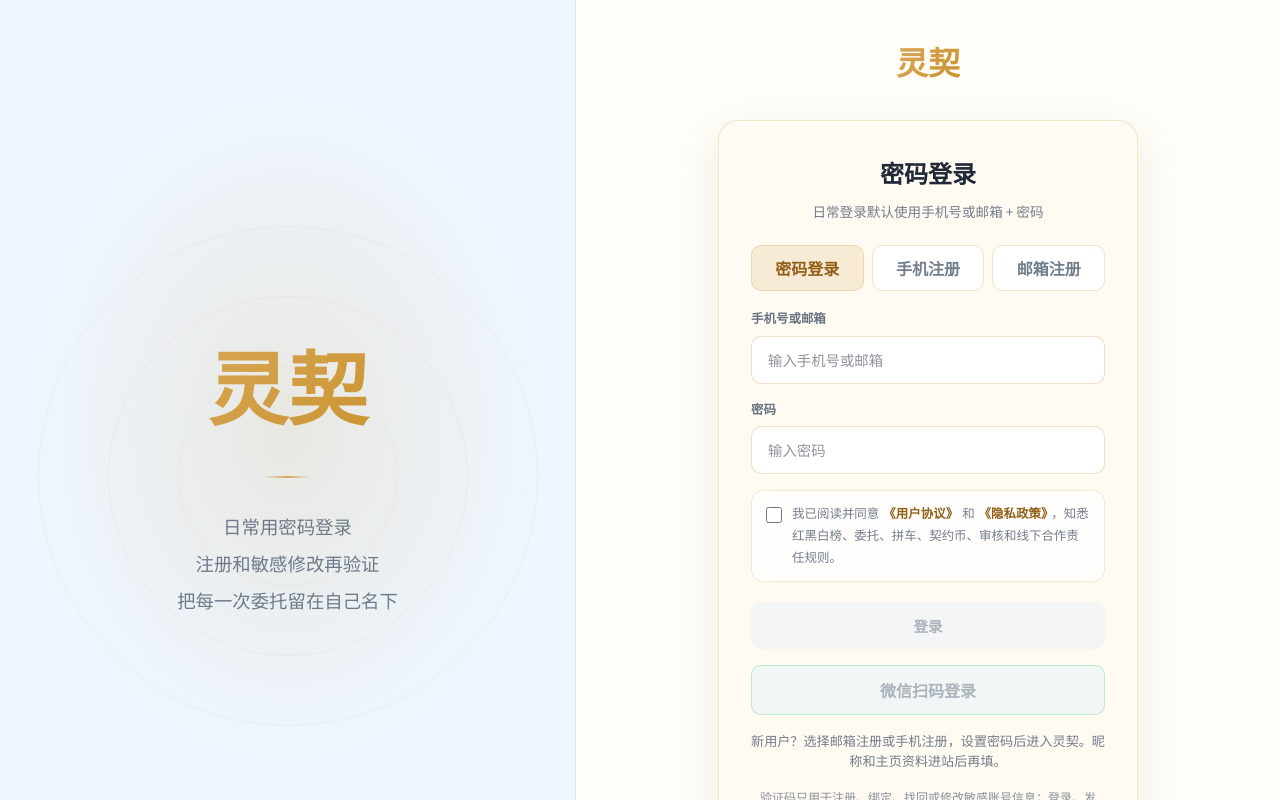
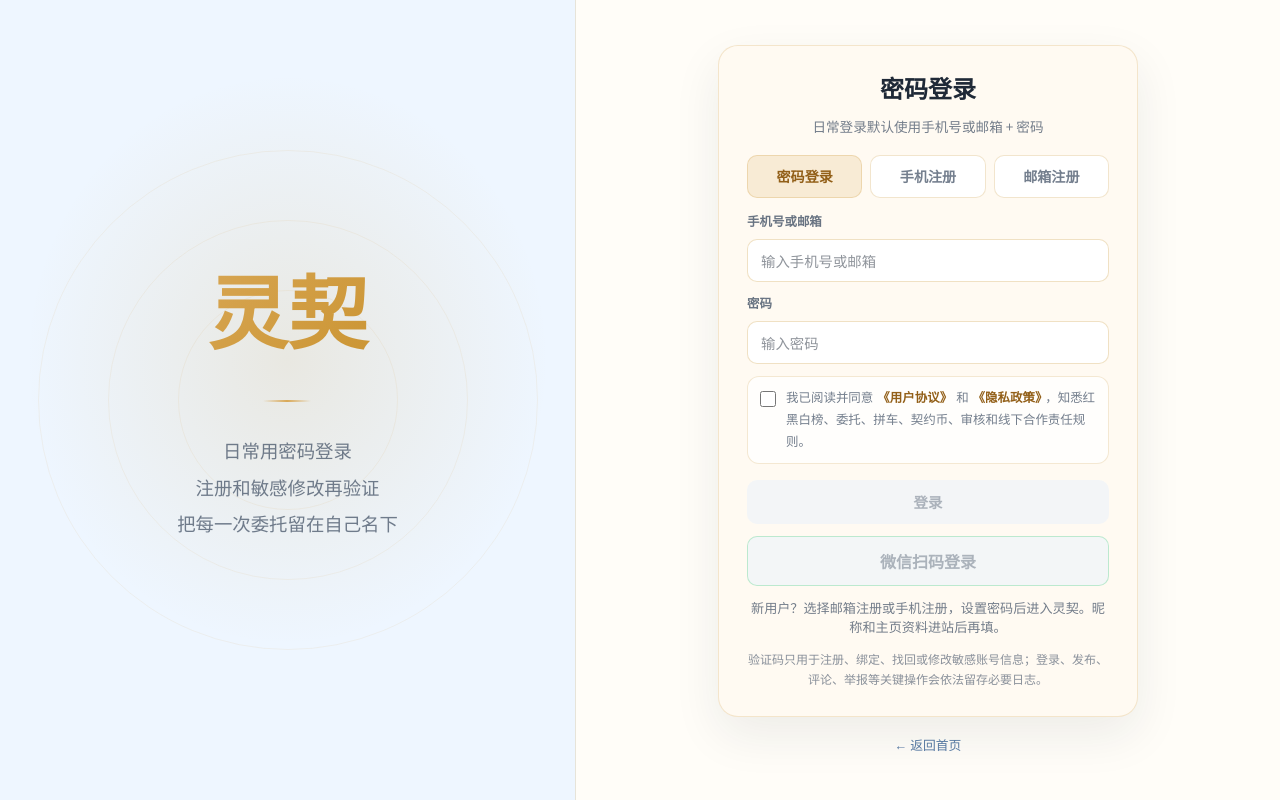
Before and after one commit to ToTheDeepSpace/LingQi, a React (Vite) app: page /login in a window 1280 px wide. Shown: the top 800 px of the page. Built offline with nearby package versions, Linux system fonts and the light colour scheme.

Commit message:
fix: compact LingQi auth page

```diff
--- a/src/App.tsx
+++ b/src/App.tsx
@@ -43,6 +43,7 @@ const ICP_RECORD_NO = '冀ICP备2026019163号-1';
 function AppLayout() {
   const { pathname } = useLocation();
   const showNavbar = pathname !== '/login' && pathname !== '/rankings/new' && pathname !== '/commissions/new' && pathname !== '/carpools/new';
+  const showFooter = pathname !== '/login';
 
   return (
     <>
@@ -81,7 +82,7 @@ function AppLayout() {
           <Route path="/business-license" element={<BusinessLicense />} />
         </Routes>
       </Suspense>
-      <SiteFooter />
+      {showFooter && <SiteFooter />}
     </>
   );
 }
--- a/src/pages/Login.tsx
+++ b/src/pages/Login.tsx
@@ -11,9 +11,9 @@ const MUTED = 'rgba(71,85,105,0.76)';
 
 const inputStyle: React.CSSProperties = {
   width: '100%',
-  padding: '12px 16px',
-  borderRadius: 10,
-  fontSize: '0.9rem',
+  padding: 'var(--lq-input-padding, 12px 16px)',
+  borderRadius: 'var(--lq-control-radius, 10px)',
+  fontSize: 'var(--lq-input-font-size, 0.9rem)',
   border: '1px solid rgba(201,146,46,0.28)',
   outline: 'none',
   backgroundColor: '#fff',
@@ -296,7 +296,7 @@ export default function Login() {
   };
 
   return (
-    <div style={{ minHeight: '100vh', display: 'flex', backgroundColor: C, color: INK }}>
+    <div className="login-page" style={{ minHeight: '100vh', display: 'flex', backgroundColor: C, color: INK }}>
       <div style={{
         display: 'none',
         width: '45%',
@@ -323,20 +323,20 @@ export default function Login() {
         </div>
       </div>
 
-      <div style={{ flex: 1, display: 'flex', alignItems: 'center', justifyContent: 'center', padding: '40px 20px' }}>
-        <div style={{ width: '100%', maxWidth: 420 }}>
-          <div style={{ textAlign: 'center', marginBottom: 32 }}>
+      <div className="login-main" style={{ flex: 1, display: 'flex', alignItems: 'center', justifyContent: 'center', padding: 'var(--lq-login-main-padding, 40px 20px)' }}>
+        <div className="login-shell" style={{ width: '100%', maxWidth: 420 }}>
+          <div className="login-logo" style={{ textAlign: 'center', marginBottom: 'var(--lq-logo-margin, 32px)' }}>
             <Link to="/" style={{ textDecoration: 'none', fontFamily: 'var(--font-serif)', fontWeight: 900, fontSize: '2rem', background: `linear-gradient(135deg, ${GOLD} 0%, #c9922e 100%)`, WebkitBackgroundClip: 'text', WebkitTextFillColor: 'transparent' }}>
               灵契
             </Link>
           </div>
 
-          <div style={{ backgroundColor: '#fffaf2', border: '1px solid rgba(201,146,46,0.2)', borderRadius: 20, padding: '36px 32px', boxShadow: '0 18px 48px rgba(31,41,55,0.08)' }}>
-            <div style={{ textAlign: 'center', marginBottom: 24 }}>
+          <div className={`login-card ${mode !== 'password' ? 'register-card' : ''}`} style={{ backgroundColor: '#fffaf2', border: '1px solid rgba(201,146,46,0.2)', borderRadius: 'var(--lq-card-radius, 20px)', padding: 'var(--lq-card-padding, 36px 32px)', boxShadow: '0 18px 48px rgba(31,41,55,0.08)' }}>
+            <div className="login-header" style={{ textAlign: 'center', marginBottom: 'var(--lq-header-margin, 24px)' }}>
               <h1 style={{ fontFamily: 'var(--font-serif)', fontWeight: 900, fontSize: '1.5rem', marginBottom: 8, color: INK }}>
                 {mode === 'sms' ? '手机注册' : mode === 'email' ? '邮箱注册' : '密码登录'}
               </h1>
-              <p style={{ fontSize: '0.85rem', color: MUTED }}>
+              <p className="login-subtitle" style={{ fontSize: '0.85rem', color: MUTED }}>
                 {mode === 'sms'
                   ? '输入手机号后会自动发送验证码，注册时设置密码'
                   : mode === 'email'
@@ -345,17 +345,17 @@ export default function Login() {
               </p>
             </div>
 
-            <div style={{ display: 'grid', gridTemplateColumns: '1fr 1fr 1fr', gap: 8, marginBottom: 18 }}>
+            <div className="login-tabs" style={{ display: 'grid', gridTemplateColumns: '1fr 1fr 1fr', gap: 'var(--lq-tab-gap, 8px)', marginBottom: 'var(--lq-tabs-margin, 18px)' }}>
               <button type="button" onClick={() => { setMode('password'); setError(''); }} style={{
-                border: '1px solid rgba(201,146,46,0.24)', borderRadius: 10, padding: '10px 12px',
+                border: '1px solid rgba(201,146,46,0.24)', borderRadius: 'var(--lq-control-radius, 10px)', padding: 'var(--lq-tab-padding, 10px 12px)', fontSize: 'var(--lq-tab-font-size, 0.88rem)',
                 background: mode === 'password' ? 'rgba(217,168,87,0.18)' : '#fff', color: mode === 'password' ? '#925f18' : MUTED, fontWeight: 800, cursor: 'pointer',
               }}>密码登录</button>
               <button type="button" onClick={() => { setMode('sms'); setError(''); }} style={{
-                border: '1px solid rgba(201,146,46,0.24)', borderRadius: 10, padding: '10px 12px',
+                border: '1px solid rgba(201,146,46,0.24)', borderRadius: 'var(--lq-control-radius, 10px)', padding: 'var(--lq-tab-padding, 10px 12px)', fontSize: 'var(--lq-tab-font-size, 0.88rem)',
                 background: mode === 'sms' ? 'rgba(217,168,87,0.18)' : '#fff', color: mode === 'sms' ? '#925f18' : MUTED, fontWeight: 800, cursor: 'pointer',
               }}>手机注册</button>
               <button type="button" onClick={() => { setMode('email'); setError(''); }} style={{
-                border: '1px solid rgba(201,146,46,0.24)', borderRadius: 10, padding: '10px 12px',
+                border: '1px solid rgba(201,146,46,0.24)', borderRadius: 'var(--lq-control-radius, 10px)', padding: 'var(--lq-tab-padding, 10px 12px)', fontSize: 'var(--lq-tab-font-size, 0.88rem)',
                 background: mode === 'email' ? 'rgba(217,168,87,0.18)' : '#fff', color: mode === 'email' ? '#925f18' : MUTED, fontWeight: 800, cursor: 'pointer',
               }}>邮箱注册</button>
             </div>
@@ -366,9 +366,9 @@ export default function Login() {
               </div>
             )}
 
-            <form onSubmit={handleSubmit} style={{ display: 'flex', flexDirection: 'column', gap: 16 }}>
+            <form className="login-form" onSubmit={handleSubmit} style={{ display: 'flex', flexDirection: 'column', gap: 'var(--lq-form-gap, 16px)' }}>
               {error && (
-                <div style={{ padding: '12px 16px', backgroundColor: error.includes('已发送') ? 'rgba(240,253,244,0.92)' : 'rgba(254,242,242,0.92)', border: `1px solid ${error.includes('已发送') ? 'rgba(34,197,94,0.24)' : 'rgba(220,38,38,0.24)'}`, borderRadius: 10, fontSize: '0.85rem', color: error.includes('已发送') ? '#15803d' : '#b91c1c' }}>
+                <div className="login-message" style={{ padding: 'var(--lq-message-padding, 12px 16px)', backgroundColor: error.includes('已发送') ? 'rgba(240,253,244,0.92)' : 'rgba(254,242,242,0.92)', border: `1px solid ${error.includes('已发送') ? 'rgba(34,197,94,0.24)' : 'rgba(220,38,38,0.24)'}`, borderRadius: 'var(--lq-control-radius, 10px)', fontSize: '0.85rem', color: error.includes('已发送') ? '#15803d' : '#b91c1c' }}>
                   {error}
                 </div>
               )}
@@ -408,7 +408,7 @@ export default function Login() {
                     onPasswordChange={setRegisterPassword}
                     onConfirmChange={setRegisterPasswordConfirm}
                   />
-                  <p style={{ margin: 0, color: 'rgba(71,85,105,0.64)', fontSize: '0.76rem', lineHeight: 1.65 }}>
+                  <p className="register-footnote" style={{ margin: 0, color: 'rgba(71,85,105,0.64)', fontSize: '0.76rem', lineHeight: 1.65 }}>
                     昵称、头像、常用城市进站后再设置。昵称只是公开展示名，不是登录账号；登录账号是手机号或邮箱。
                   </p>
                 </>
@@ -447,7 +447,7 @@ export default function Login() {
                     onPasswordChange={setRegisterPassword}
                     onConfirmChange={setRegisterPasswordConfirm}
                   />
-                  <p style={{ margin: 0, color: 'rgba(71,85,105,0.64)', fontSize: '0.76rem', lineHeight: 1.65 }}>
+                  <p className="register-footnote" style={{ margin: 0, color: 'rgba(71,85,105,0.64)', fontSize: '0.76rem', lineHeight: 1.65 }}>
                     邮箱可先作为基础身份使用；昵称、头像、常用城市进站后再设置。昵称不是登录账号，登录账号是手机号或邮箱。
                   </p>
                 </>
@@ -464,12 +464,12 @@ export default function Login() {
                 </>
               )}
 
-              <label style={{
+              <label className="terms-check" style={{
                 display: 'flex',
                 alignItems: 'flex-start',
                 gap: 10,
-                padding: '12px 14px',
-                borderRadius: 12,
+                padding: 'var(--lq-terms-padding, 12px 14px)',
+                borderRadius: 'var(--lq-control-radius, 12px)',
                 border: '1px solid rgba(201,146,46,0.2)',
                 background: 'rgba(255,255,255,0.72)',
                 color: MUTED,
@@ -487,23 +487,25 @@ export default function Login() {
                   <Link to="/terms" target="_blank" style={{ color: '#925f18', fontWeight: 850, textDecoration: 'none', margin: '0 4px' }}>《用户协议》</Link>
                   和
                   <Link to="/privacy" target="_blank" style={{ color: '#925f18', fontWeight: 850, textDecoration: 'none', margin: '0 4px' }}>《隐私政策》</Link>
-                  ，知悉红黑白榜、委托、拼车、契约币、审核和线下合作责任规则。
+                  <span className="terms-extra">，知悉红黑白榜、委托、拼车、契约币、审核和线下合作责任规则。</span>
                 </span>
               </label>
 
               <button type="submit" disabled={loading || !acceptedTerms}
                 style={{
-                  marginTop: 4, padding: '13px', borderRadius: 10, border: 'none', cursor: loading || !acceptedTerms ? 'not-allowed' : 'pointer',
+                  marginTop: 4, padding: 'var(--lq-primary-padding, 13px)', borderRadius: 'var(--lq-control-radius, 10px)', border: 'none', cursor: loading || !acceptedTerms ? 'not-allowed' : 'pointer',
                   background: loading || !acceptedTerms ? 'rgba(241,245,249,0.86)' : `linear-gradient(135deg, ${GOLD} 0%, #c9922e 100%)`,
                   color: loading || !acceptedTerms ? 'rgba(71,85,105,0.42)' : INK, fontWeight: 800, fontSize: '0.9rem',
                 }}>
                 {loading ? '处理中...' : mode === 'password' ? '登录' : '注册并进入灵契'}
               </button>
 
-              <button type="button" onClick={startWechatLogin} disabled={loading || !acceptedTerms}
-                style={{ padding: '12px', borderRadius: 10, border: '1px solid rgba(34,197,94,0.26)', background: loading || !acceptedTerms ? 'rgba(241,245,249,0.86)' : '#f0fdf4', color: loading || !acceptedTerms ? 'rgba(71,85,105,0.42)' : '#166534', fontWeight: 850, cursor: loading || !acceptedTerms ? 'not-allowed' : 'pointer' }}>
-                微信扫码登录
-              </button>
+              {mode === 'password' && (
+                <button type="button" onClick={startWechatLogin} disabled={loading || !acceptedTerms}
+                  style={{ padding: '12px', borderRadius: 10, border: '1px solid rgba(34,197,94,0.26)', background: loading || !acceptedTerms ? 'rgba(241,245,249,0.86)' : '#f0fdf4', color: loading || !acceptedTerms ? 'rgba(71,85,105,0.42)' : '#166534', fontWeight: 850, cursor: loading || !acceptedTerms ? 'not-allowed' : 'pointer' }}>
+                  微信扫码登录
+                </button>
+              )}
 
               {mode === 'password' && (
                 <p style={{ fontSize: '0.82rem', color: MUTED, textAlign: 'center' }}>
@@ -511,13 +513,13 @@ export default function Login() {
                 </p>
               )}
 
-              <p style={{ fontSize: '0.75rem', color: 'rgba(71,85,105,0.64)', textAlign: 'center', lineHeight: 1.7 }}>
+              <p className="auth-note" style={{ fontSize: '0.75rem', color: 'rgba(71,85,105,0.64)', textAlign: 'center', lineHeight: 1.7 }}>
                 验证码只用于注册、绑定、找回或修改敏感账号信息；登录、发布、评论、举报等关键操作会依法留存必要日志。
               </p>
             </form>
           </div>
 
-          <div style={{ textAlign: 'center', marginTop: 24 }}>
+          <div className="login-back" style={{ textAlign: 'center', marginTop: 24 }}>
             <Link to="/" style={{ fontSize: '0.8rem', color: 'rgba(39,83,137,0.78)', textDecoration: 'none' }}
               onMouseEnter={e => (e.currentTarget.style.color = GOLD)}
               onMouseLeave={e => (e.currentTarget.style.color = 'rgba(39,83,137,0.78)')}>
@@ -530,6 +532,69 @@ export default function Login() {
       <style>{`
         @media (min-width: 1024px) {
           .lg-flex { display: flex !important; }
+        }
+        @media (min-width: 1024px) and (max-height: 800px) {
+          .login-page {
+            --lq-login-main-padding: 24px 20px;
+            --lq-logo-margin: 18px;
+            --lq-card-padding: 26px 28px;
+            --lq-header-margin: 18px;
+            --lq-tabs-margin: 14px;
+            --lq-form-gap: 12px;
+            --lq-input-padding: 10px 13px;
+            --lq-terms-padding: 10px 12px;
+            --lq-primary-padding: 11px;
+          }
+          .login-logo { display: none !important; }
+          .login-back { margin-top: 14px !important; }
+        }
+        @media (max-width: 640px) {
+          .login-page {
+            --lq-login-main-padding: 10px 12px;
+            --lq-logo-margin: 8px;
+            --lq-card-padding: 14px;
+            --lq-card-radius: 14px;
+            --lq-control-radius: 8px;
+            --lq-input-padding: 9px 10px;
+            --lq-input-font-size: 0.84rem;
+            --lq-header-margin: 10px;
+            --lq-tabs-margin: 10px;
+            --lq-tab-gap: 6px;
+            --lq-tab-padding: 8px 6px;
+            --lq-tab-font-size: 0.78rem;
+            --lq-form-gap: 9px;
+            --lq-message-padding: 8px 10px;
+            --lq-terms-padding: 8px 10px;
+            --lq-primary-padding: 10px;
+            --lq-password-gap: 8px;
+          }
+          .login-main { align-items: flex-start !important; }
+          .login-logo a { font-size: 1.5rem !important; }
+          .login-header h1 { font-size: 1.15rem !important; margin-bottom: 2px !important; }
+          .register-card .login-subtitle,
+          .register-card .register-footnote,
+          .register-card .auth-note,
+          .terms-extra,
+          .login-back {
+            display: none !important;
+          }
+          .login-form label:not(.terms-check) {
+            margin-bottom: 4px !important;
+            font-size: 0.72rem !important;
+          }
+          .login-form p {
+            margin-top: 4px !important;
+            line-height: 1.35 !important;
+          }
+          .password-grid {
+            grid-template-columns: 1fr 1fr;
+          }
+          .terms-check {
+            line-height: 1.35 !important;
+            font-size: 0.72rem !important;
+            gap: 8px !important;
+          }
+          .terms-check input { margin-top: 1px !important; }
         }
       `}</style>
     </div>
@@ -548,14 +613,14 @@ function PasswordSetupFields({
   onConfirmChange: (value: string) => void;
 }) {
   return (
-    <div style={{ display: 'grid', gap: 12 }}>
+    <div className="password-grid" style={{ display: 'grid', gap: 'var(--lq-password-gap, 12px)' }}>
       <div>
         <label style={{ display: 'block', fontSize: '0.78rem', fontWeight: 700, color: 'rgba(71,85,105,0.82)', marginBottom: 8 }}>设置登录密码</label>
-        <input type="password" value={password} onChange={e => onPasswordChange(e.target.value)} placeholder="至少6位，之后日常登录使用" required style={inputStyle} />
+        <input type="password" value={password} onChange={e => onPasswordChange(e.target.value)} placeholder="至少6位" required style={inputStyle} />
       </div>
       <div>
         <label style={{ display: 'block', fontSize: '0.78rem', fontWeight: 700, color: 'rgba(71,85,105,0.82)', marginBottom: 8 }}>再次输入密码</label>
-        <input type="password" value={confirm} onChange={e => onConfirmChange(e.target.value)} placeholder="再输入一次，避免输错" required style={inputStyle} />
+        <input type="password" value={confirm} onChange={e => onConfirmChange(e.target.value)} placeholder="再次输入" required style={inputStyle} />
       </div>
     </div>
   );
```
